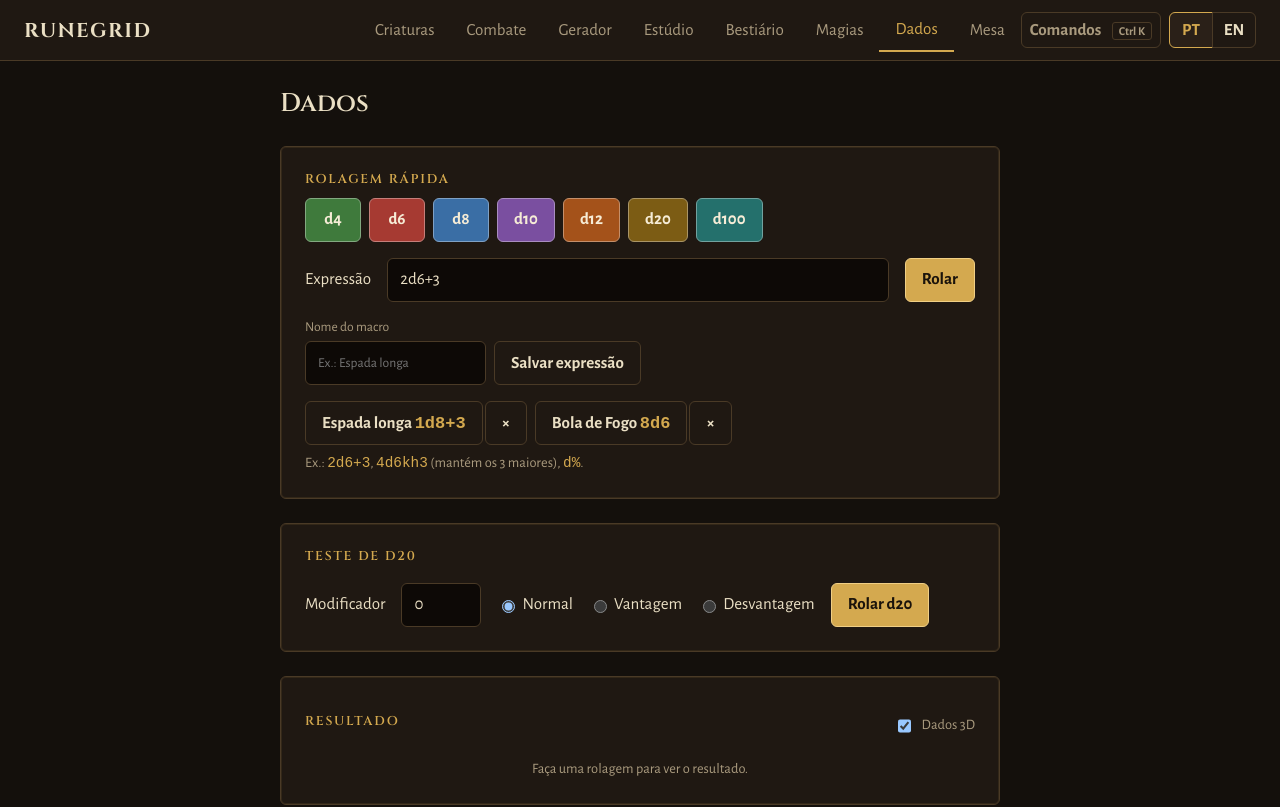
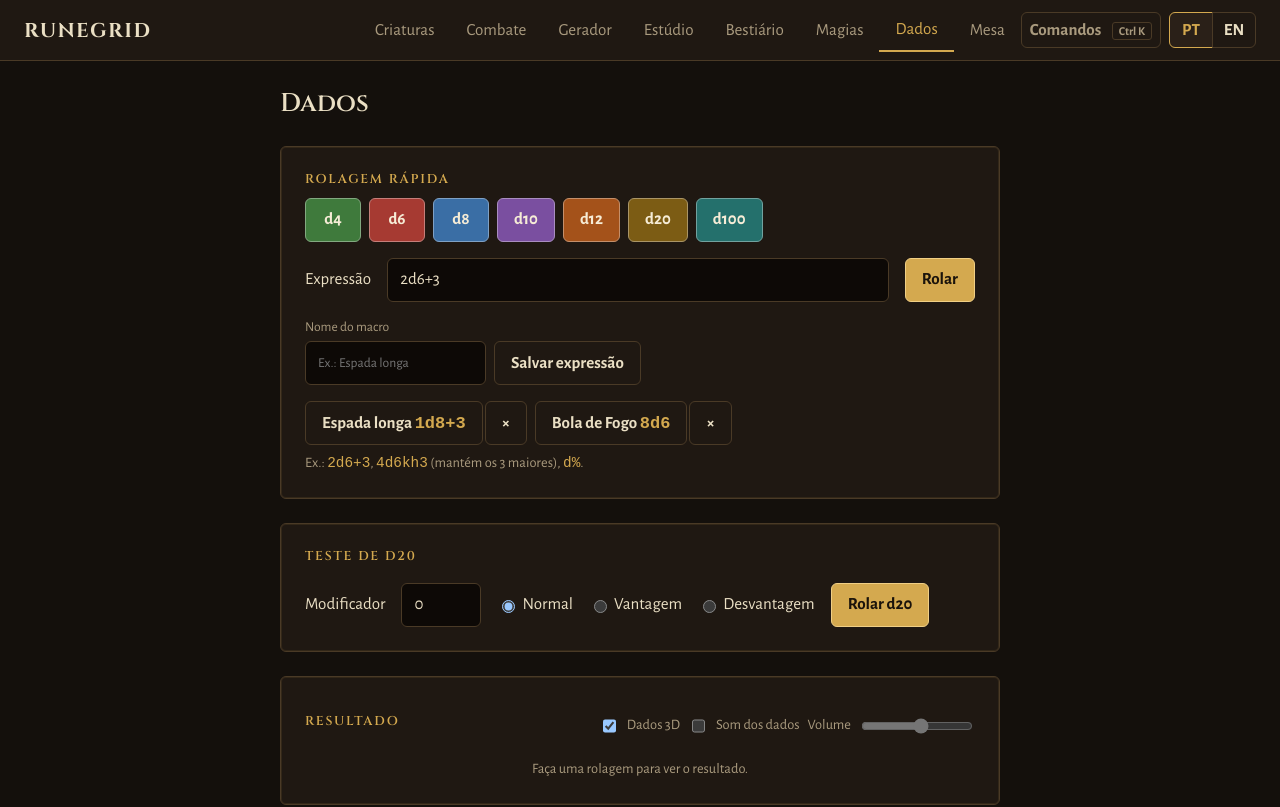
Before and after one commit to Rafael-Marinheiro/runegrid, an Angular app: page /dados in a window 1280 px wide. Shown: the top 807 px of the page. Built offline with nearby package versions, Linux system fonts and the light colour scheme.

Commit message:
feat: adiciona som opcional aos dados (F1-6c)

```diff
--- a/src/app/features/combat/combat-page.ts
+++ b/src/app/features/combat/combat-page.ts
@@ -74,8 +74,12 @@ export class CombatPage {
       const st = this.store.view();
       const from = this.lastSeq;
       this.lastSeq = st.seq;
+      const fresh = st.log.filter((e) => e.id >= from && e.dice?.length);
+      if (fresh.length)
+        untracked(() =>
+          this.diceStore.playSound(fresh.reduce((n, e) => n + (e.dice?.length ?? 0), 0)),
+        );
       if (!this.diceStore.use3d() || this.still) return;
-      const fresh = st.log.filter((e) => e.id >= from && e.dice?.length);
       if (fresh.length)
         untracked(() =>
           this.showRoll(
--- a/src/app/features/dice/dice-page.html
+++ b/src/app/features/dice/dice-page.html
@@ -90,10 +90,32 @@
 <section class="panel result" aria-labelledby="result-title" aria-live="polite">
   <div class="result-head">
     <h2 id="result-title">{{ ui.text('Resultado', 'Result') }}</h2>
-    <label class="toggle">
-      <input type="checkbox" #t3d [checked]="use3d()" (change)="use3d.set(t3d.checked)" />
-      {{ ui.text('Dados 3D', '3D dice') }}
-    </label>
+    <div class="result-options">
+      <label class="toggle">
+        <input type="checkbox" #t3d [checked]="use3d()" (change)="use3d.set(t3d.checked)" />
+        {{ ui.text('Dados 3D', '3D dice') }}
+      </label>
+      <label class="toggle">
+        <input
+          type="checkbox"
+          #sound
+          [checked]="store.soundOn()"
+          (change)="store.soundOn.set(sound.checked); store.playSound()"
+        />
+        {{ ui.text('Som dos dados', 'Dice sound') }}
+      </label>
+      <label class="volume" for="dice-volume">{{ ui.text('Volume', 'Volume') }}</label>
+      <input
+        id="dice-volume"
+        type="range"
+        min="0"
+        max="1"
+        step="0.05"
+        [value]="store.soundVolume()"
+        [disabled]="!store.soundOn()"
+        (input)="store.soundVolume.set(+$any($event.target).value)"
+      />
+    </div>
   </div>
   @if (store.last(); as last) {
     @if (show3d()) {
--- a/src/app/features/dice/dice-page.scss
+++ b/src/app/features/dice/dice-page.scss
@@ -171,6 +171,25 @@ h1 {
   display: flex;
   align-items: center;
   justify-content: space-between;
+  gap: var(--space-3);
+  flex-wrap: wrap;
+}
+
+.result-options {
+  display: flex;
+  align-items: center;
+  justify-content: flex-end;
+  gap: var(--space-2);
+  flex-wrap: wrap;
+}
+
+.volume {
+  color: var(--muted);
+  font-size: 0.9rem;
+}
+
+#dice-volume {
+  width: 7rem;
 }
 
 .toggle {
--- a/src/app/state/dice.store.ts
+++ b/src/app/state/dice.store.ts
@@ -1,4 +1,4 @@
-import { computed, inject, Injectable, signal } from '@angular/core';
+import { computed, effect, inject, Injectable, signal } from '@angular/core';
 import { AdvMode, D20Result, roll, rollD20, RollResult } from '@core/rules/dice';
 import { RNG } from './rng.token';
 
@@ -11,16 +11,34 @@ export interface RollEntry {
 }
 
 const MAX_HISTORY = 50;
+const SOUND_KEY = 'runegrid.dice-sound.v1';
 
 @Injectable({ providedIn: 'root' })
 export class DiceStore {
   private readonly rng = inject(RNG);
+  private readonly savedSound = readSound();
   private nextId = 1;
+  private audio?: AudioContext;
 
   /** Dados 3D ligados (vale para a tela de dados e para o combate). */
   readonly use3d = signal(true);
+  readonly soundOn = signal(this.savedSound.on);
+  readonly soundVolume = signal(this.savedSound.volume);
   readonly history = signal<RollEntry[]>([]);
   readonly last = computed(() => this.history()[0]);
+
+  constructor() {
+    effect(() => {
+      try {
+        localStorage.setItem(
+          SOUND_KEY,
+          JSON.stringify({ on: this.soundOn(), volume: this.soundVolume() }),
+        );
+      } catch {
+        /* sem armazenamento */
+      }
+    });
+  }
 
   /** Lança `DiceError` se a notação for inválida. */
   roll(notation: string): void {
@@ -36,8 +54,57 @@ export class DiceStore {
     this.history.set([]);
   }
 
+  /** Toca impactos curtos sem carregar áudio ou biblioteca adicional. */
+  playSound(dice = 1): void {
+    if (!this.soundOn() || typeof AudioContext === 'undefined') return;
+    const audio = (this.audio ??= new AudioContext());
+    const play = () => this.scheduleSound(audio, dice);
+    if (audio.state === 'suspended')
+      void audio
+        .resume()
+        .then(play)
+        .catch(() => undefined);
+    else play();
+  }
+
   private push(entry: Pick<RollEntry, 'result' | 'd20'>): void {
     const full: RollEntry = { id: this.nextId++, at: new Date(), ...entry };
     this.history.update((h) => [full, ...h].slice(0, MAX_HISTORY));
+    this.playSound(
+      entry.result.terms.reduce((n, t) => n + (t.term.kind === 'dice' ? t.dice.length : 0), 0),
+    );
+  }
+
+  private scheduleSound(audio: AudioContext, dice: number): void {
+    const volume = Math.max(0, Math.min(1, this.soundVolume()));
+    const hits = Math.max(1, Math.min(4, dice));
+    for (let i = 0; i < hits; i++) {
+      const at = audio.currentTime + i * 0.055;
+      const oscillator = audio.createOscillator();
+      const gain = audio.createGain();
+      oscillator.type = 'triangle';
+      oscillator.frequency.setValueAtTime(150 + ((dice * 47 + i * 61) % 180), at);
+      gain.gain.setValueAtTime(0.0001, at);
+      gain.gain.exponentialRampToValueAtTime(Math.max(0.0001, volume * 0.16), at + 0.004);
+      gain.gain.exponentialRampToValueAtTime(0.0001, at + 0.05);
+      oscillator.connect(gain).connect(audio.destination);
+      oscillator.start(at);
+      oscillator.stop(at + 0.055);
+    }
   }
 }
+
+function readSound(): { on: boolean; volume: number } {
+  try {
+    const saved = JSON.parse(localStorage.getItem(SOUND_KEY) ?? '{}') as {
+      on?: unknown;
+      volume?: unknown;
+    };
+    return {
+      on: saved.on === true,
+      volume: typeof saved.volume === 'number' ? Math.max(0, Math.min(1, saved.volume)) : 0.55,
+    };
+  } catch {
+    return { on: false, volume: 0.55 };
+  }
+}
```
Also changed, not shown: 2 other files (tests, documents, lock files or other folders).
